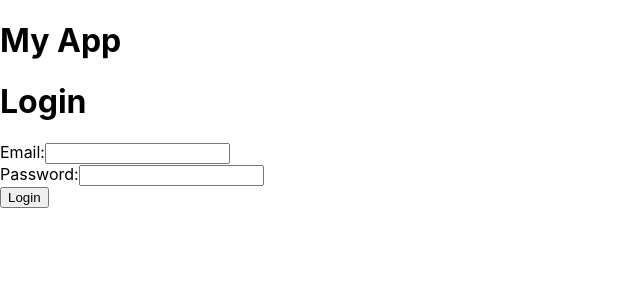
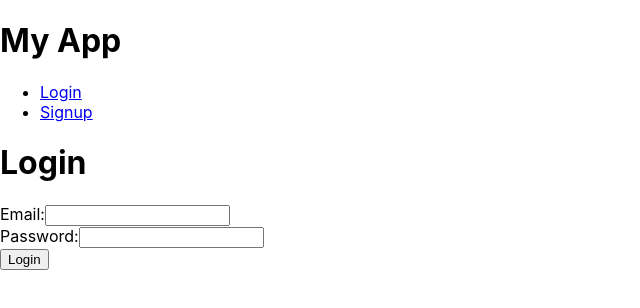
Before and after one commit to tokaisagami/nightmare-app-frontend, a React (Create React App) app: page /login in a window 1280 px wide. Shown: the top 308 px of the page, without its empty margins (0-640 px from the left). Built offline with nearby package versions, Linux system fonts and the light colour scheme.

Commit message:
update:Redux適用

```diff
--- a/src/components/Header/Header.tsx
+++ b/src/components/Header/Header.tsx
@@ -1,9 +1,31 @@
+// src/components/Header/Header.tsx
 import React from 'react';
+import { useSelector, useDispatch } from 'react-redux';
+import { RootState } from '../../store/store';
+import { logout } from '../../store/slices/authSlice';
 
 const Header = () => {
+  const isLoggedIn = useSelector((state: RootState) => state.auth.isLoggedIn);
+  const dispatch = useDispatch();
+
   return (
     <header className="bg-gray-800 text-white p-4">
       <h1 className="text-xl">My App</h1>
+      {isLoggedIn ? (
+        <nav>
+          <ul>
+            <li><a href="/dashboard">Dashboard</a></li>
+            <li><a href="/logout" onClick={() => dispatch(logout())}>Logout</a></li>
+          </ul>
+        </nav>
+      ) : (
+        <nav>
+          <ul>
+            <li><a href="/login">Login</a></li>
+            <li><a href="/signup">Signup</a></li>
+          </ul>
+        </nav>
+      )}
     </header>
   );
 };
--- a/src/components/Login/LoginPage.tsx
+++ b/src/components/Login/LoginPage.tsx
@@ -1,8 +1,12 @@
+// src/components/Login/LoginPage.tsx
 import React, { useState, FormEvent } from 'react';
+import { useDispatch } from 'react-redux';
+import { login } from '../../store/slices/authSlice';
 
 const LoginPage = () => {
   const [email, setEmail] = useState('');
   const [password, setPassword] = useState('');
+  const dispatch = useDispatch();
 
   const handleSubmit = async (event: FormEvent<HTMLFormElement>) => {
     event.preventDefault();
@@ -18,6 +22,7 @@ const LoginPage = () => {
       const data = await response.json();
       if (response.ok) {
         console.log('Login successful:', data);
+        dispatch(login());  // ログイン状態を更新
       } else {
         console.error('Login failed:', data);
       }
--- a/src/index.tsx
+++ b/src/index.tsx
@@ -1,15 +1,18 @@
 import React from 'react';
 import ReactDOM from 'react-dom/client';
+import { Provider } from 'react-redux';
 import './index.css';
 import App from './App';
-import './index.css';
+import store from './store/store';  // ストアをインポート
 
 const container = document.getElementById('root');
 if (container) {
   const root = ReactDOM.createRoot(container);
   root.render(
     <React.StrictMode>
-      <App />
+      <Provider store={store}>
+        <App />
+      </Provider>
     </React.StrictMode>
   );
 }
```
